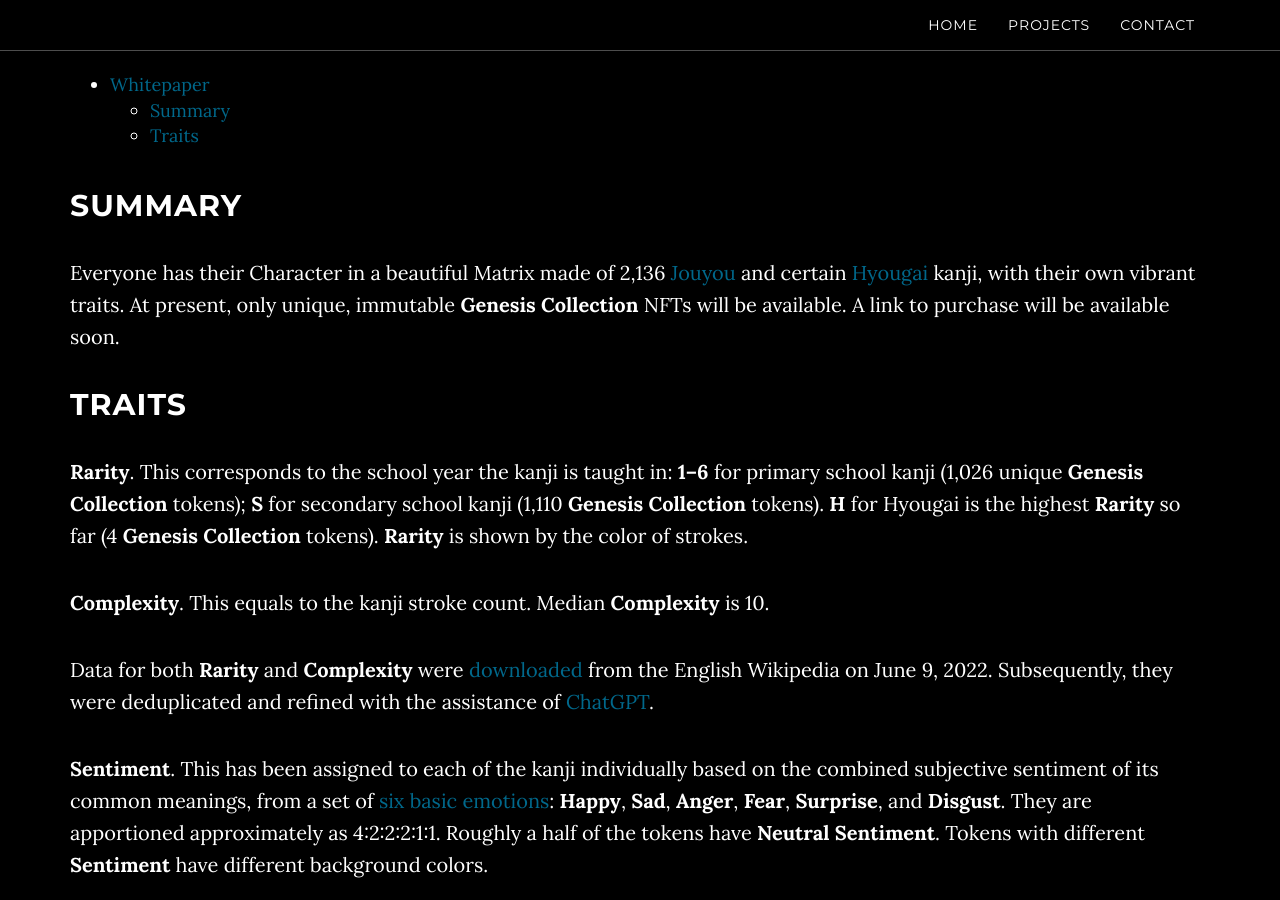
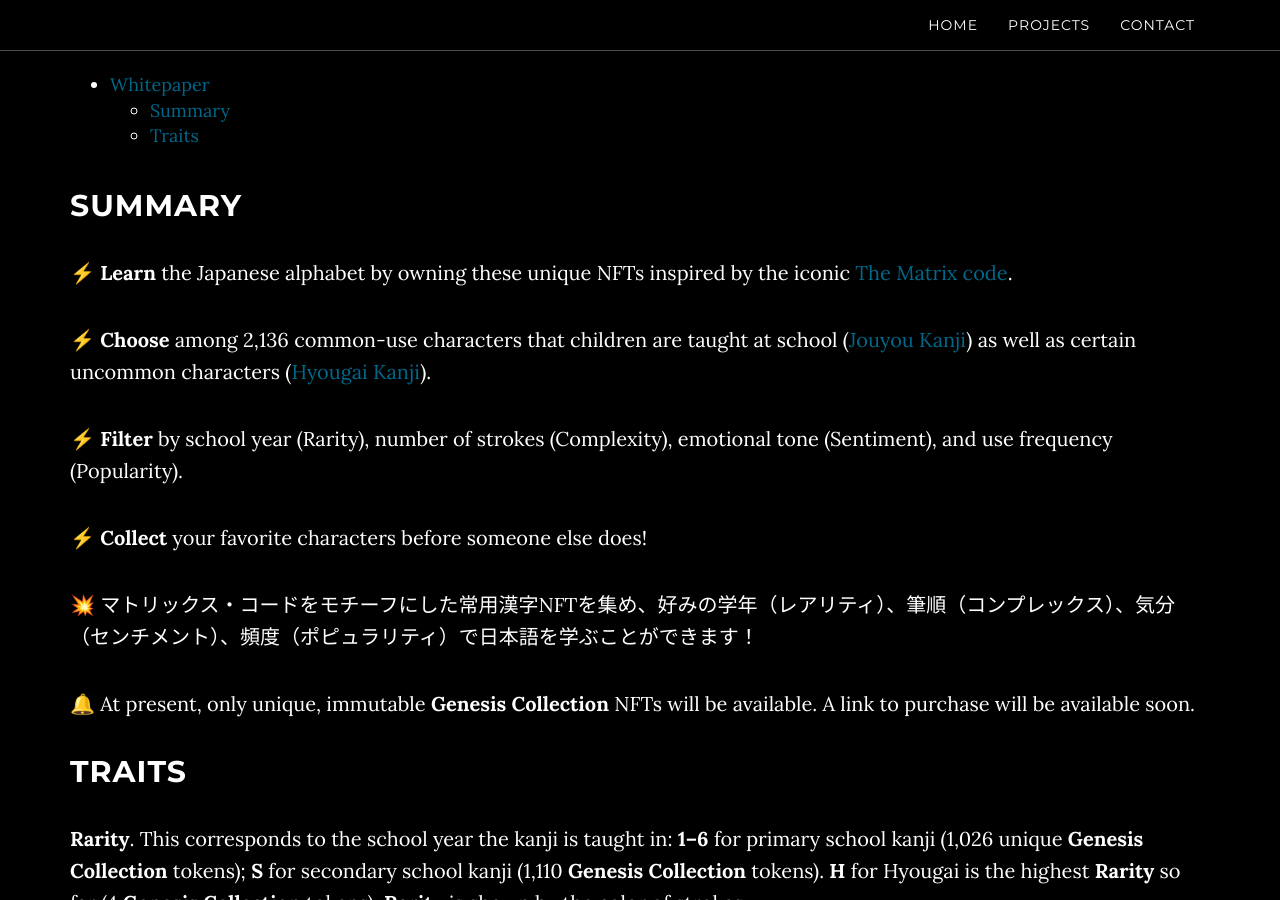
Before and after one commit to p1m-ortho/p1m.github.io, a Jekyll site: the page built from matrixjouyou.md, in a window 1280 px wide and 900 px high, scrolled down 872 px. Built offline with Jekyll 4.4.1, drawn with Linux system fonts in a browser that asks for light colours.

Commit message:
Update and simplify MJ summary

```diff
--- a/matrixjouyou.md
+++ b/matrixjouyou.md
@@ -20,7 +20,17 @@ description: Everyone has their Character in a beautiful Matrix made of 2,136 Jo
 
 ## Summary
 
-Everyone has their Character in a beautiful Matrix made of 2,136 [Jouyou](https://en.wikipedia.org/wiki/J%C5%8Dy%C5%8D_kanji) and certain [Hyougai](https://en.wikipedia.org/wiki/Hy%C5%8Dgai_kanji) kanji, with their own vibrant traits. At present, only unique, immutable **Genesis Collection** NFTs will be available. A link to purchase will be available soon.
+⚡ **Learn** the Japanese alphabet by owning these unique NFTs inspired by the iconic [The Matrix code](https://en.wikipedia.org/wiki/Matrix_digital_rain).
+
+⚡ **Choose** among 2,136 common-use characters that children are taught at school ([Jouyou Kanji]((https://en.wikipedia.org/wiki/J%C5%8Dy%C5%8D_kanji))) as well as certain uncommon characters ([Hyougai Kanji](https://en.wikipedia.org/wiki/Hy%C5%8Dgai_kanji)).
+
+⚡ **Filter** by school year (Rarity), number of strokes (Complexity), emotional tone (Sentiment), and use frequency (Popularity).
+
+⚡ **Collect** your favorite characters before someone else does!
+
+💥 マトリックス・コードをモチーフにした常用漢字NFTを集め、好みの学年（レアリティ）、筆順（コンプレックス）、気分（センチメント）、頻度（ポピュラリティ）で日本語を学ぶことができます！
+
+🔔 At present, only unique, immutable **Genesis Collection** NFTs will be available. A link to purchase will be available soon.
 
 ## Traits
 
```
